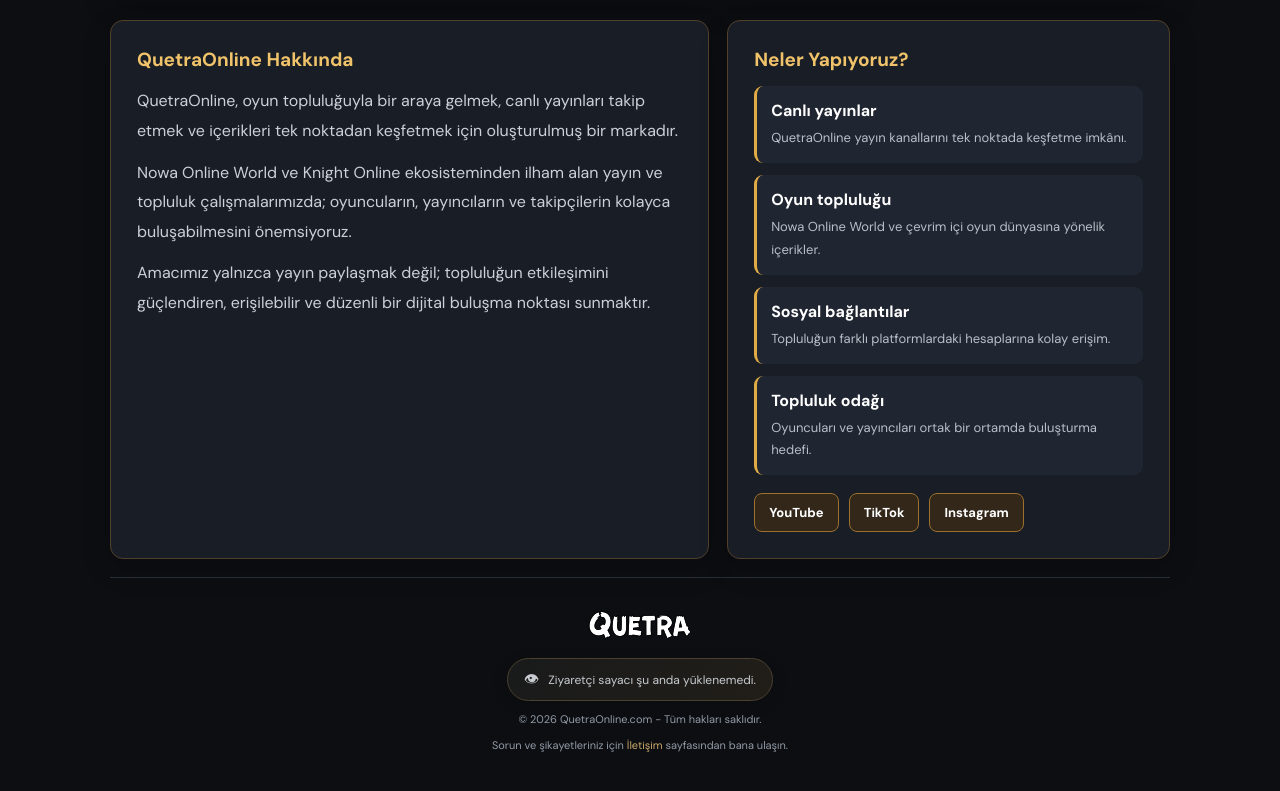
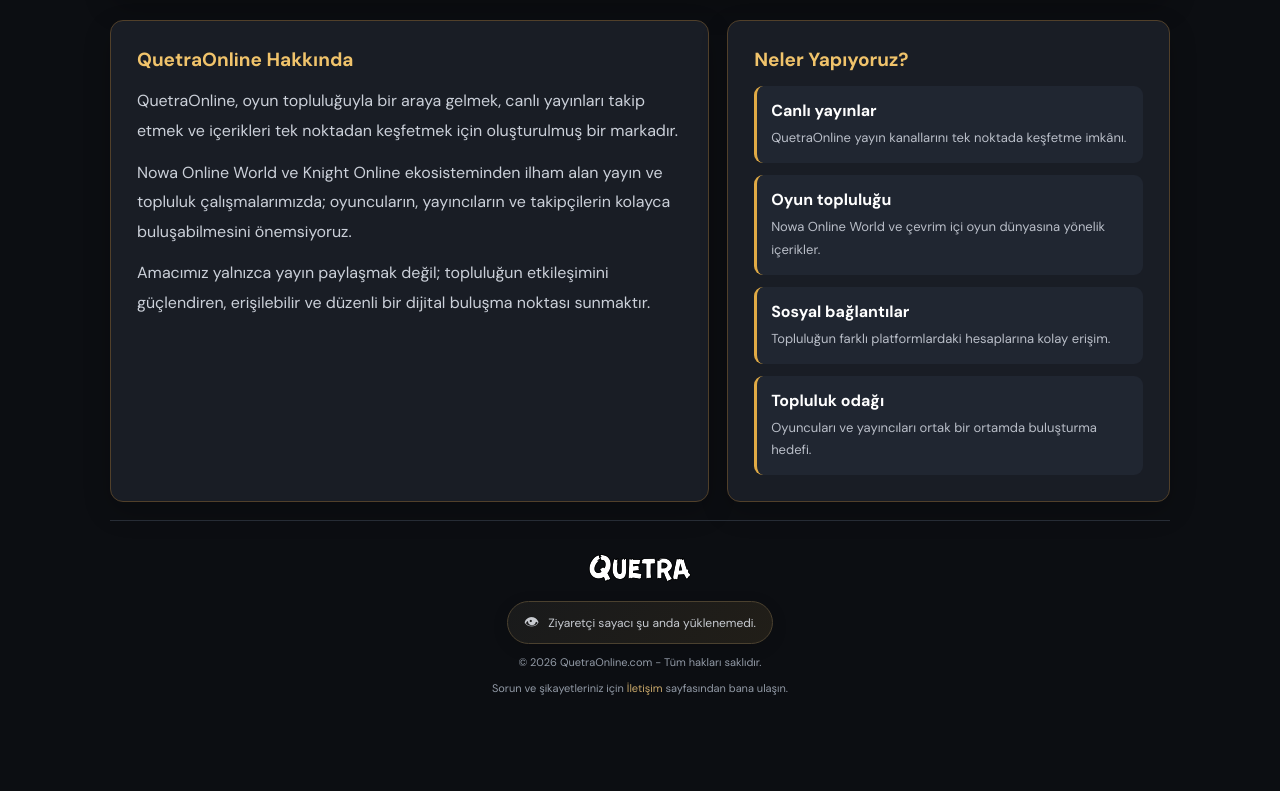
Before and after one commit to quetraonline/quetraonline, a Next.js app: page /hakkimda in a window 1280 px wide. Shown: the part 1594-2385 px from the top of the page. After the commit the page ends 2344 px from the top, so only its background shows below. Built offline with nearby package versions, Linux system fonts and the light colour scheme; no server answers.

Commit message:
Remove bottom social buttons from About page panels

```diff
--- a/app/hakkimda/page.js
+++ b/app/hakkimda/page.js
@@ -106,11 +106,6 @@ export default function AboutPage() {
             <div className="about-values">
               {values.map(([title, desc]) => <div className="about-value" key={title}><b>{title}</b><span>{desc}</span></div>)}
             </div>
-            <div className="about-links" id="social-links">
-              <a href="https://www.youtube.com/@quetraonline" target="_blank" rel="noreferrer">YouTube</a>
-              <a href="https://www.tiktok.com/@quetraonline" target="_blank" rel="noreferrer">TikTok</a>
-              <a href="https://www.instagram.com/quetraonline" target="_blank" rel="noreferrer">Instagram</a>
-            </div>
           </aside>
         </section>
         <footer className="site-footer" id="contact">
```
